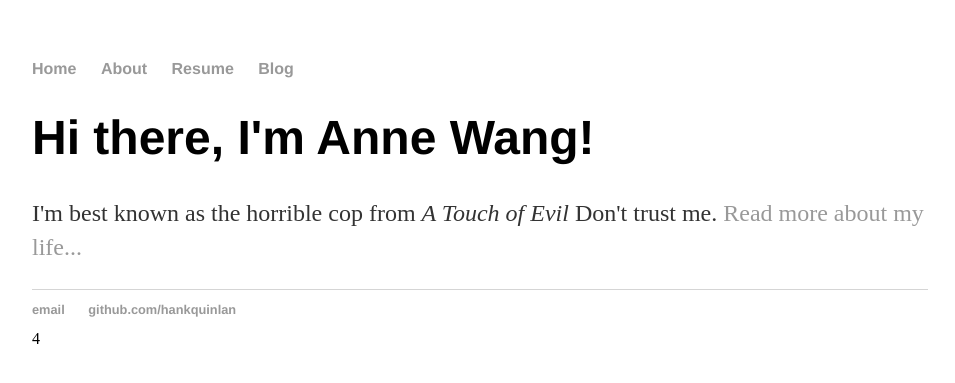
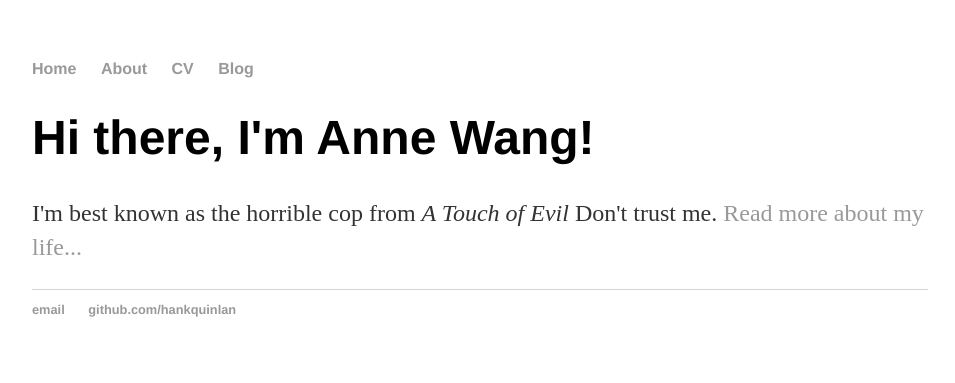
Before and after one commit to annewang27/annewang27.github.io, a Jekyll site: the page built from index.html, in a window 1280 px wide. Shown: the top 383 px of the page, without its empty margins (160-1115 px from the left). Built offline with Jekyll 4.4.1, drawn with Linux system fonts in a browser that asks for light colours.

Commit message:
Update index.html

```diff
--- a/index.html
+++ b/index.html
@@ -1,30 +1,8 @@
-<!DOCTYPE html>
-<html>
-	<head>
-		<title>Anne Wang</title>
-		<link rel="stylesheet" type="text/css" href="/css/main.css">
-	</head>
-	<body>
-		<nav>
-    		<ul>
-        		<li><a href="/">Home</a></li>
-	        	<li><a href="/about">About</a></li>
-        		<li><a href="/cv">Resume</a></li>
-        		<li><a href="/blog">Blog</a></li>
-    		</ul>
-		</nav>
-		<div class="container">
-    		<div class="blurb">
-        		<h1>Hi there, I'm Anne Wang!</h1>
-				<p>I'm best known as the horrible cop from <em>A Touch of Evil</em> Don't trust me. <a href="/about">Read more about my life...</a></p>
-    		</div><!-- /.blurb -->
-		</div><!-- /.container -->
-		<footer>
-    		<ul>
-        		<li><a href="mailto:hankquinlanhub@gmail.com">email</a></li>
-        		<li><a href="https://github.com/hankquinlan">github.com/hankquinlan</a></li>
-			</ul>
-		</footer>
-	</body>
-</html>
-4
+---
+layout: default
+title: Anne Wang
+---
+<div class="blurb">
+	<h1>Hi there, I'm Anne Wang!</h1>
+	<p>I'm best known as the horrible cop from <em>A Touch of Evil</em> Don't trust me. <a href="/about">Read more about my life...</a></p>
+</div><!-- /.blurb -->
```
